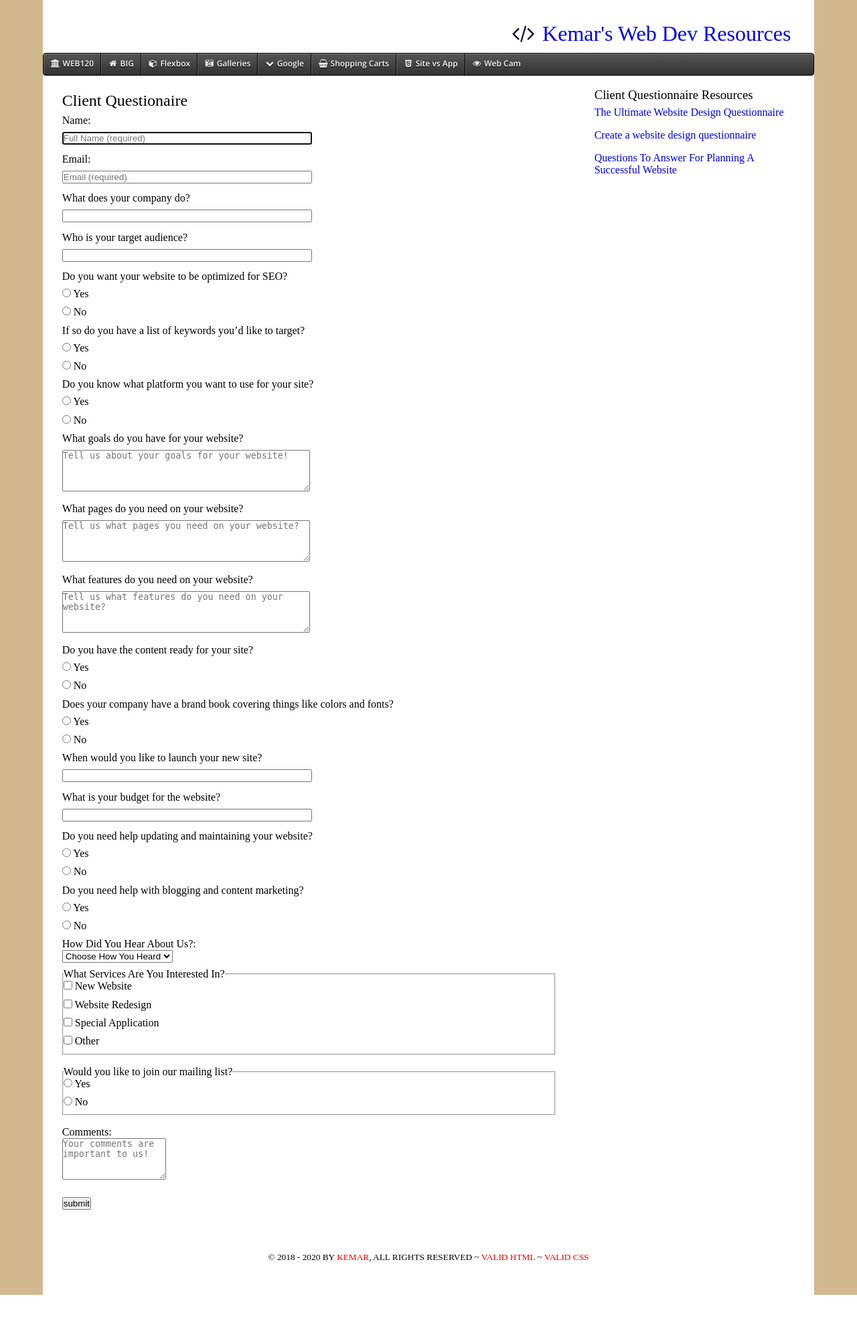
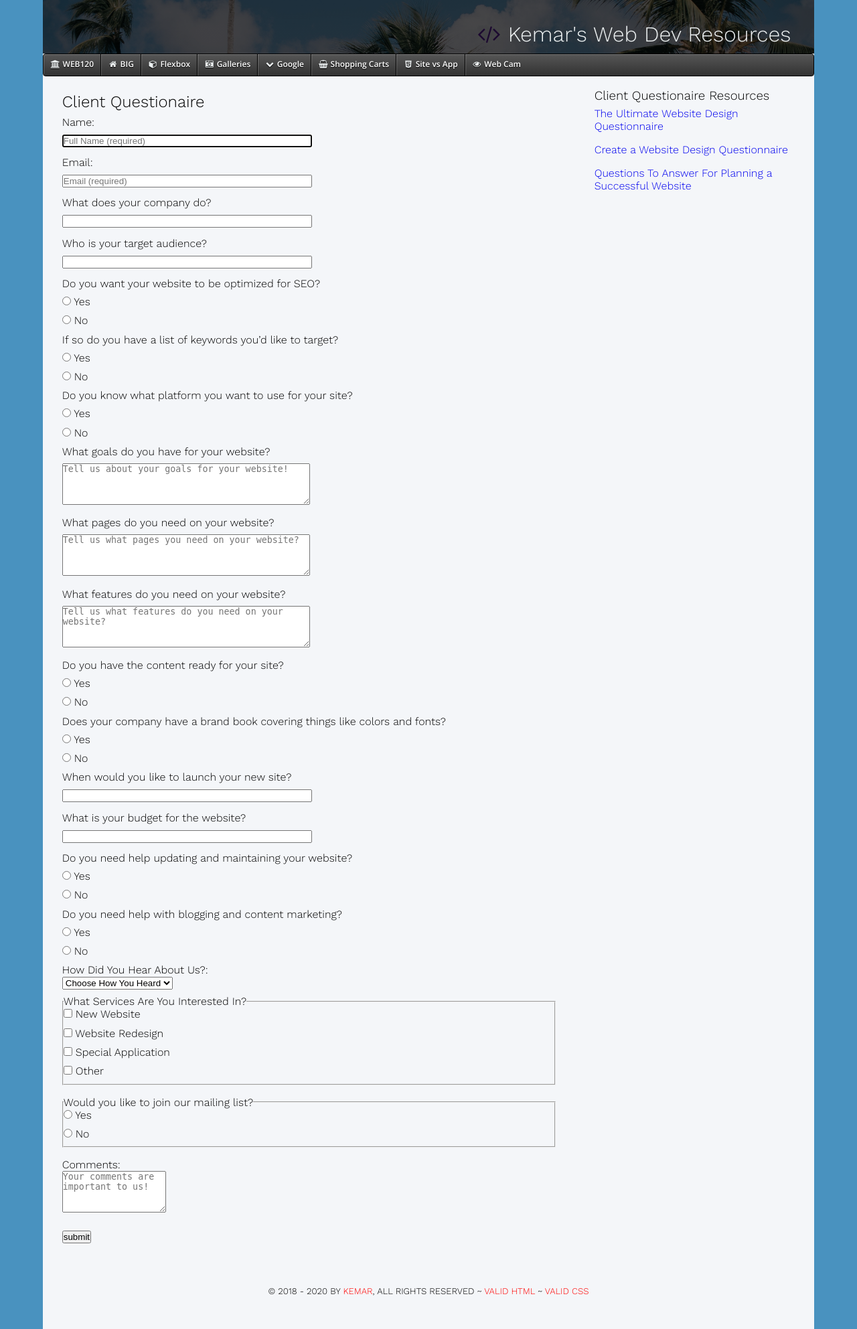
Before and after one commit to meeks21/IT_162, a PHP site: page /portal_website/big/index.php in a window 1280 px wide. Shown: the whole page at 67% size. Before the commit the page ends 1934 px from the top, so only its background shows below. Run offline with PHP 8.4, Linux system fonts and the light colour scheme; some libraries are stand-ins or nearby versions.

Commit message:
adds additional styles

```diff
--- a/portal_website/big/css/big.css
+++ b/portal_website/big/css/big.css
@@ -6,13 +6,15 @@
 }
 
 html,body{
-    background-color:#d2b88f;
+    background-color:#4992BF;
+    font-family: 'Work Sans', sans-serif;
+    font-weight: 300;
 }
 
 main.wrapper,footer{
     width:90%;
     margin:auto;
-    background-color:#fff;
+    background-color: #f4f6f9;
     overflow:auto;
 }
 
@@ -27,16 +29,25 @@ aside{
     width:26%;
     padding-right:2.5%;
 }
-
+header{
+    background-image: linear-gradient(rgba(0, 0, 0, 0.7), rgba(0, 0, 0, 0.7)), url(images/pexels-lina-kivaka-2337491.jpg);
+    background-size: cover;
+    background-position: center;
+}
 header h1{
     text-align:right;
+    background-size: cover;
+    background-position: center;
 }
 
 h1,h2,h3,h4,h5,h6{
-    font-weight: normal;
+    font-weight: 300;
     padding-top: 1em;
     padding-bottom: 0.3em;
     padding-right: 3%;
+}
+h1 a{
+    color: #ecf0f1;
 }
 
 p{
@@ -58,6 +69,11 @@ li{
 
 .logo{
     margin-right: 1%;
+    color: #ecf0f1;
+}
+
+.fa {
+    color: #ecf0f1;
 }
 
 div.dot iframe{
--- a/portal_website/big/includes/header.php
+++ b/portal_website/big/includes/header.php
@@ -10,7 +10,8 @@
     <link rel="stylesheet" href="css/nav.css"/>
     <link rel="stylesheet" href="css/big.css"/>
     <link rel="stylesheet" href="css/form.css"/>
-
+    <link rel="preconnect" href="https://fonts.gstatic.com">
+    <link href="https://fonts.googleapis.com/css2?family=Ubuntu:ital,wght@0,300;0,400;0,500;1,300;1,400&family=Work+Sans:ital,wght@0,300;0,400;0,500;0,600;1,300&display=swap" rel="stylesheet">
     <script src="https://code.jquery.com/jquery-latest.min.js" type="text/javascript"></script>
     <script src="https://s3.amazonaws.com/menumaker/menumaker.min.js" type="text/javascript"></script>
     <script src="js/script.js"></script>
--- a/portal_website/big/index.php
+++ b/portal_website/big/index.php
@@ -26,11 +26,11 @@
 
 <!-- START RIGHT COL -->
         <aside>
-            <h3>Client Questionnaire Resources</h3>
+            <h3>Client Questionaire Resources</h3>
             <ul>
                 <li><a href="https://www.seoptimer.com/blog/website-design-questionnaire/" target="_blank">The Ultimate Website Design Questionnaire</a></li>
-                <li><a href="https://contentsnare.com/website-design-questionnaire/" target="_blank">Create a website design questionnaire</a></li>
-                <li><a href="https://www.freelancewebprogrammer.com/blog/website-development-questionnaire/" target="_blank">Questions To Answer For Planning A Successful Website</a></li>
+                <li><a href="https://contentsnare.com/website-design-questionnaire/" target="_blank">Create a Website Design Questionnaire</a></li>
+                <li><a href="https://www.freelancewebprogrammer.com/blog/website-development-questionnaire/" target="_blank">Questions To Answer For Planning a Successful Website</a></li>
             </ul>
 
         </aside>
--- a/portal_website/big/siteapp.php
+++ b/portal_website/big/siteapp.php
@@ -19,7 +19,7 @@
 
             <ul>
                 <li><a href="thinkmobiles.com/blog/responsive-website-vs-mobile-app." target="_blank">Responsive Website vs Mobile App: Comparison</a></li>
-                <li><a href="www.mobindustry.net/mobile-app-responsive-website-or-something-in-between-what-to-choose-for-your-business-in-2019/" target="_blank">Mobile App, Responsive Website, or Something in Between: What to Choose for Your Business</a></li>
+                <li><a href="www.mobindustry.net/mobile-app-responsive-website-or-something-in-between-what-to-choose-for-your-business-in-2019/" target="_blank">Mobile App, Responsive Website, or Something In Between</a></li>
 
             </ul>
         </aside>
```
Also changed, not shown: portal_website/big/css/images/pexels-lina-kivaka-2337491.jpg (added).
